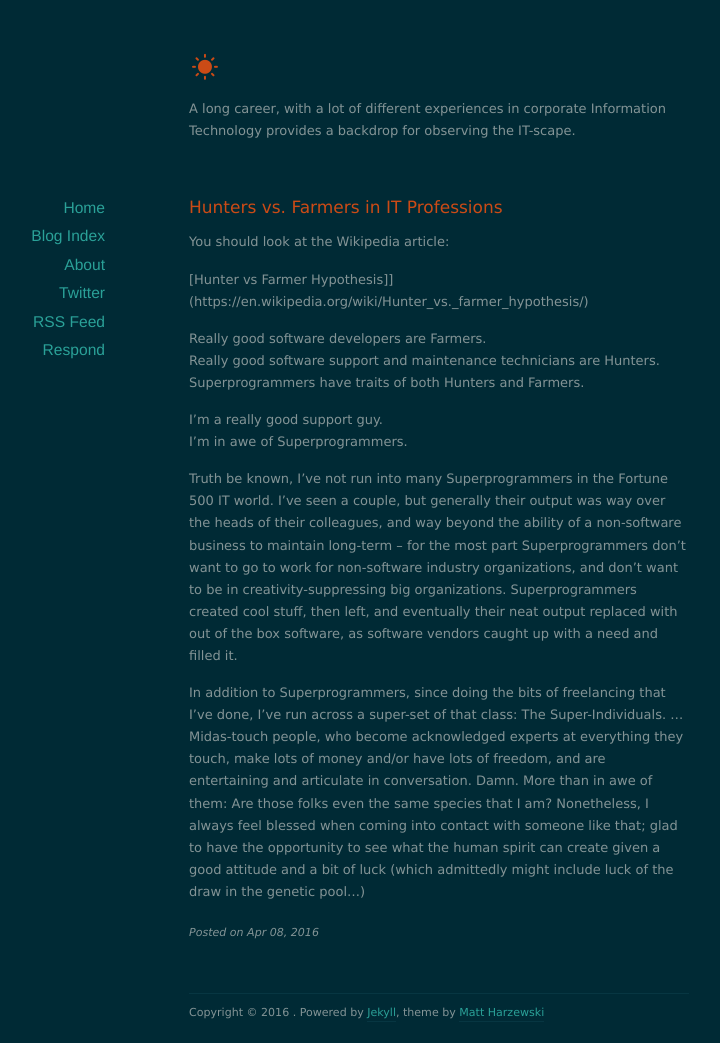
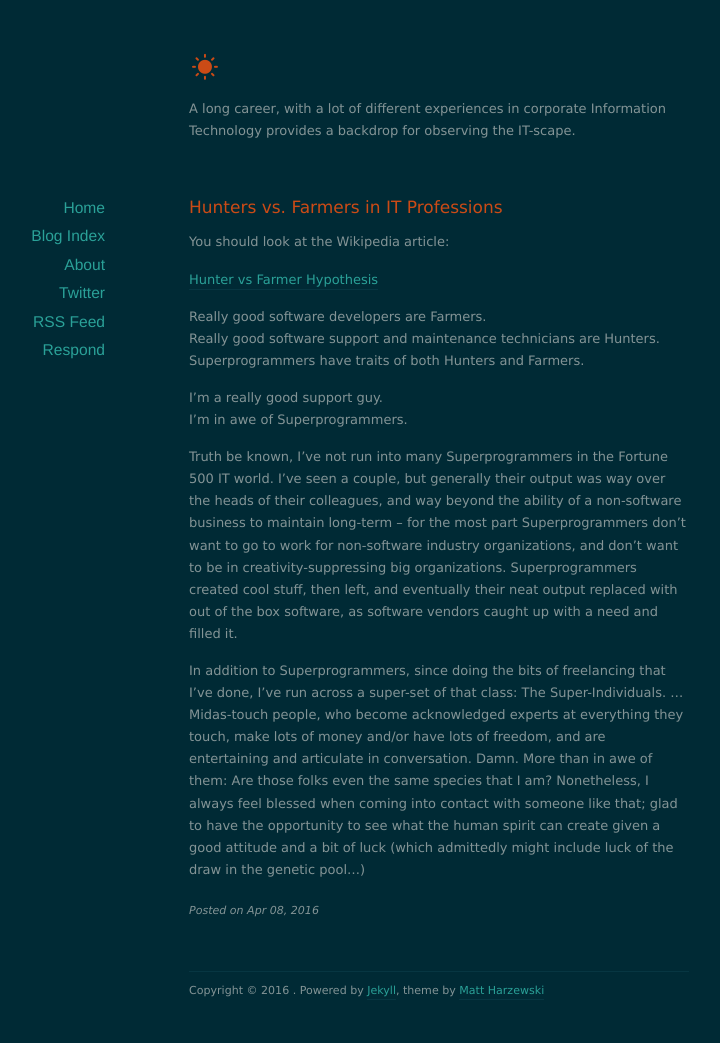
Before and after one commit to mmacdonaldsilvercity/mmacdonaldsilvercity.github.io, a Jekyll site: the page built from _posts/2016-04-08-hunters-vs.-farmers-in-it-professions.markdown, in a window 1280 px wide. Shown: the whole page, without its empty margins (201-921 px from the left). Built offline with Jekyll 4.4.1, drawn with Linux system fonts in a browser that asks for light colours; nearby versions of some CDN libraries; after the commit the page ends 1020 px from its top, so only the background shows below that.

Commit message:
Post update: Hunters vs. Farmers in IT Professions

```diff
--- a/_posts/2016-04-08-hunters-vs.-farmers-in-it-professions.markdown
+++ b/_posts/2016-04-08-hunters-vs.-farmers-in-it-professions.markdown
@@ -5,7 +5,7 @@ layout: post
 ---
 You should look at the Wikipedia article:
 
-[Hunter vs Farmer Hypothesis]](https://en.wikipedia.org/wiki/Hunter_vs._farmer_hypothesis/)
+[Hunter vs Farmer Hypothesis](https://en.wikipedia.org/wiki/Hunter_vs._farmer_hypothesis/)
 
 Really good software developers are Farmers.<br/>
 Really good software support and maintenance technicians are Hunters.<br/>
```
